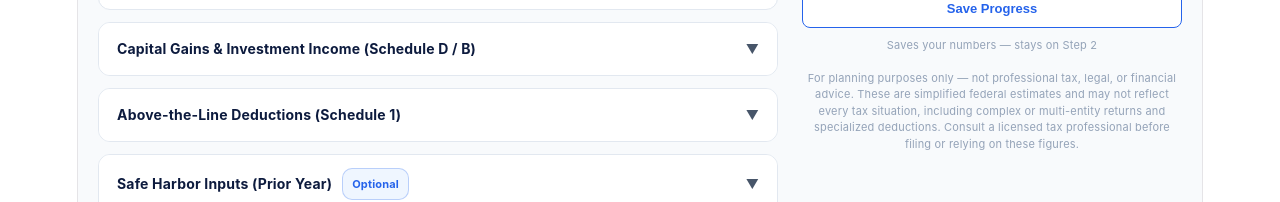
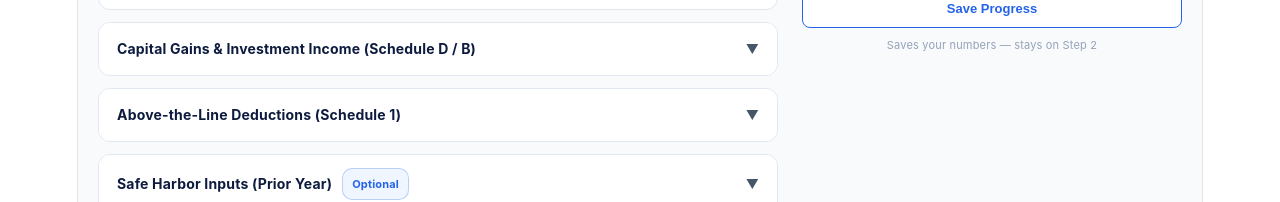
Before and after one commit to natashaverela-speckm/TaxStat360, a React (Vite) app: page /tax-return in a window 1280 px wide. Shown: the part 903-1105 px from the top of the page. Built offline with nearby package versions, Linux system fonts and the light colour scheme; no server answers; sample sign-in values are in the browser's storage.

Commit message:
Remove tax advice disclaimer from TaxReturn component
Removed disclaimer about tax advice from the TaxReturn component.

```diff
--- a/src/TaxReturn.jsx
+++ b/src/TaxReturn.jsx
@@ -1382,10 +1382,6 @@ export default function TaxReturn() {
             </div>
           </div>
 
-          <div style={{ marginTop: 12, fontSize: 11, color: '#94A3B8', textAlign: 'center', lineHeight: 1.5 }}>
-            For planning purposes only — not professional tax, legal, or financial advice. These are simplified federal estimates and may not reflect every tax situation, including complex or multi-entity returns and specialized deductions. Consult a licensed tax professional before filing or relying on these figures.
-          </div>
-
           <style>{`@keyframes spin { to { transform: rotate(360deg) } }`}</style>
         </div>
       </div>
```
